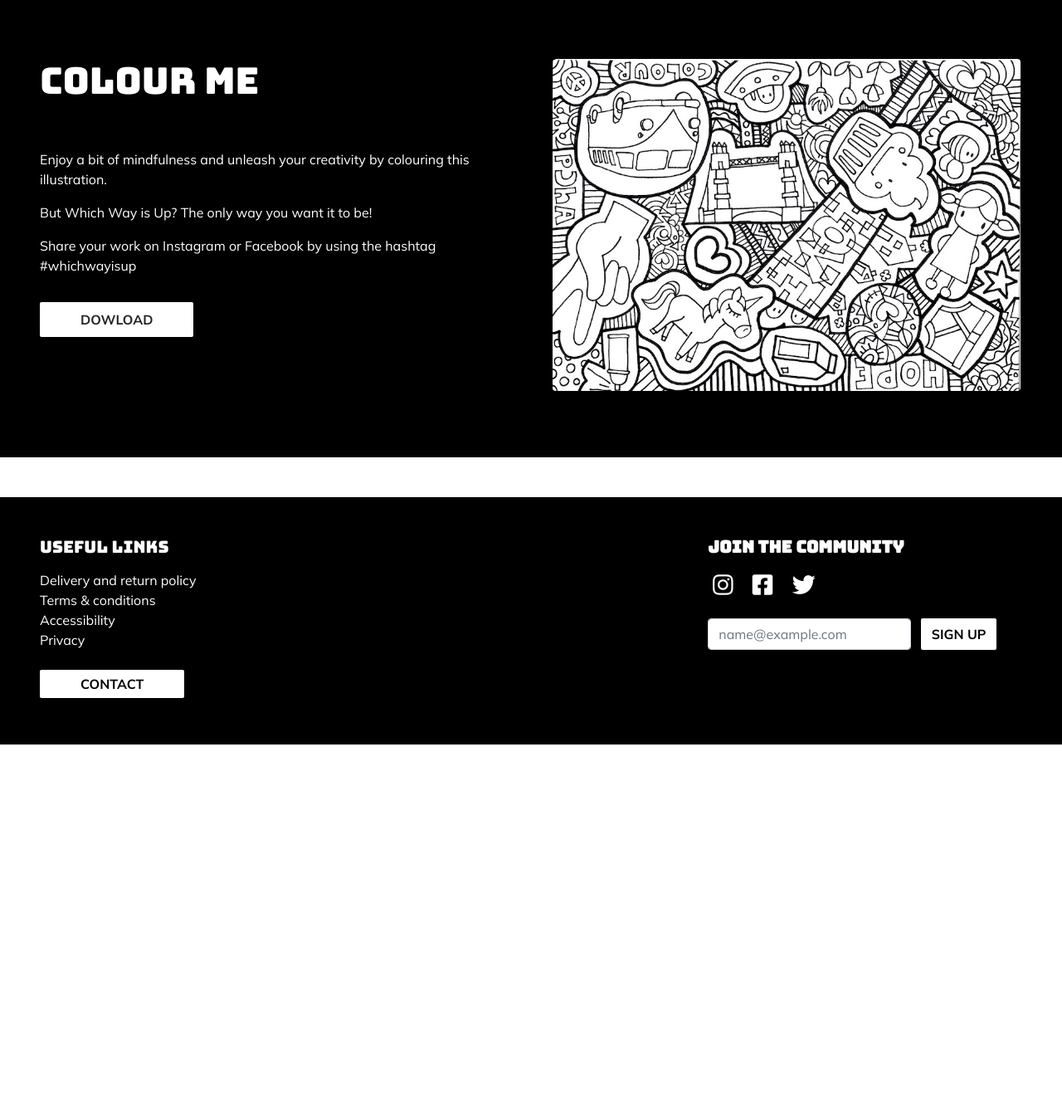
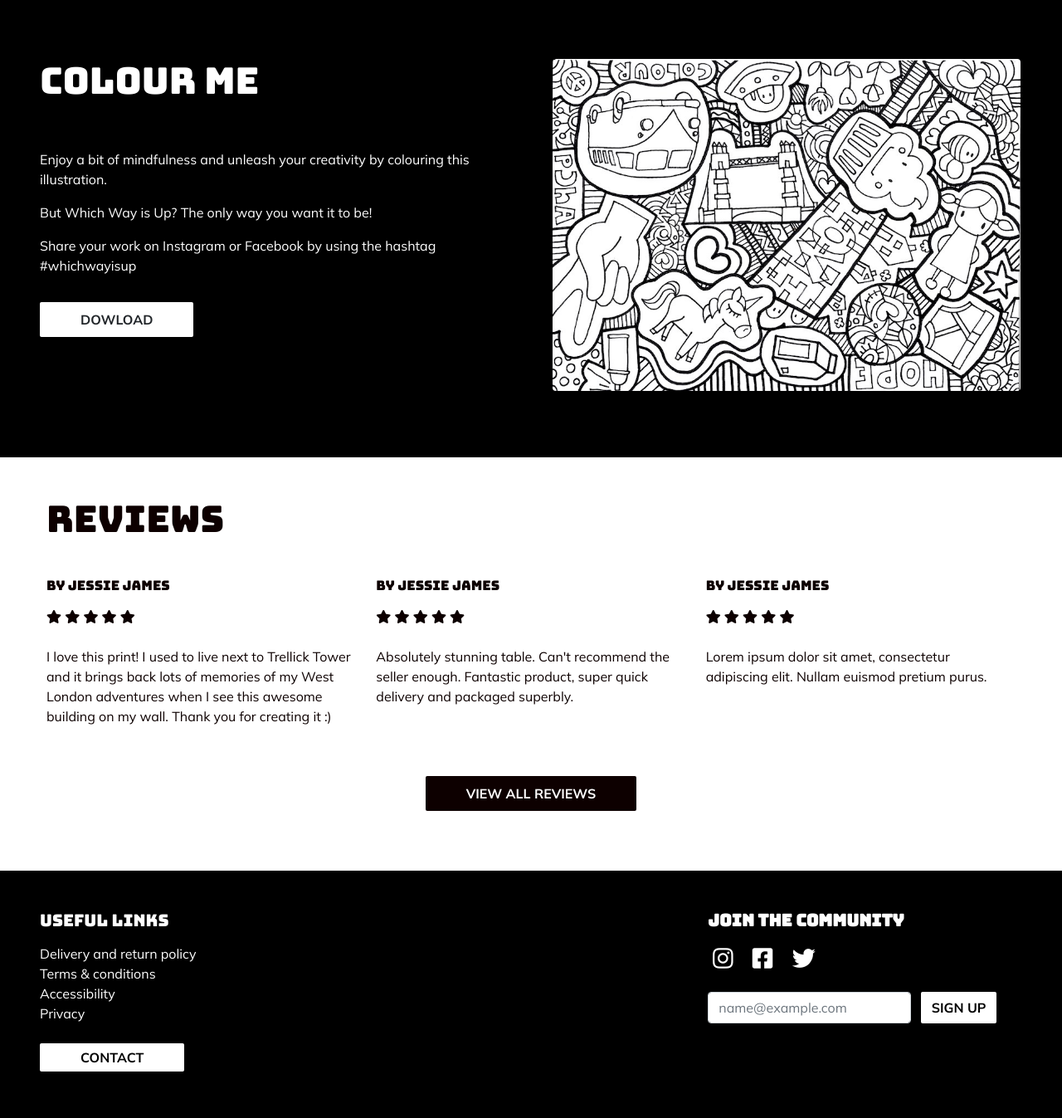
Before and after one commit to lemocla/Which-way-is-up, a Django app: page / in a window 1280 px wide. Shown: the part 1377-2724 px from the top of the page at 83% size. Before the commit the page ends 2274 px from the top, so only its background shows below. Run offline with Django 3.2, Linux system fonts and the light colour scheme; some web fonts are replaced.

Commit message:
Add layout and style to homepage review section

```diff
--- a/home/templates/home/index.html
+++ b/home/templates/home/index.html
@@ -15,7 +15,7 @@
 <div class="container-fluid px-3 px-md-5 container-home mb-5">
     <div class="row px-2 px-md-0 gx-lg-5 pb-4">
         <div class="col-12">
-            <h2 class="homepage-h2 pb-5 pb-lg-5 mb-0">Featured collection</h2>
+            <h2 class="homepage-h2 pb-5 mb-0">Featured collection</h2>
         </div>
         <div class="col-sm-12 col-lg-6 pe-lg-5 ">
             <img src="{{MEDIA_URL}}lexi_cinema.jpg" class="p-2 img-fluid img-home shadow rounded mb-5 mb-lg-2"
@@ -47,7 +47,7 @@
     <div class="container-fluid py-5 px-3 px-md-5 container-home mb-5">
         <div class="row py-4 px-2 px-md-0 gx-lg-5">
             <div class="col-12 d-lg-none d-block">
-                <h2 class="homepage-h2 pb-5 pb-lg-5 mb-0">Colour me</h2>
+                <h2 class="homepage-h2 pb-5 mb-0">Colour me</h2>
             </div>
             <div class="col-sm-12 col-lg-6 order-2 order-lg-1">
                 <h2 class="homepage-h2 pb-lg-5 d-none d-lg-block">Colour me</h2>
@@ -69,4 +69,45 @@
     </div>
 </div>
 
+<!-- Reviews section -->
+<div class="container-fluid px-3 px-md-5 container-home mb-5">
+   <div class="row px-2 justify-content-between">
+       <div class="col-12">
+           <h2 class="homepage-h2 pb-4 mb-0">Reviews</h2>
+       </div>
+       <div class="col-12 col-lg-4 my-3 reviews-container">
+           <h3 class='fs-6 my-1'>By Jessie James</h3>
+           <p class='my-1 my-lg-3'><i class="fas fa-star yellow"></i> <i class="fas fa-star yellow"></i> <i
+                   class="fas fa-star yellow"></i> <i class="fas fa-star yellow"></i> <i
+                   class="fas fa-star yellow"></i>
+           </p>
+           <p class='my-1 mt-lg-4'>I love this print! I used to live next to Trellick Tower and it brings back lots of memories
+               of my West London adventures when I see this awesome building on my wall. Thank you for creating it :)
+           </p>
+       </div>
+       <div class="col-12 col-lg-4 my-3 reviews-container">
+           <h3 class='fs-6 my-1'>By Jessie James</h3>
+           <p class='my-1 my-lg-3'><i class="fas fa-star yellow"></i> <i class="fas fa-star yellow"></i> <i
+                   class="fas fa-star yellow"></i> <i class="fas fa-star yellow"></i> <i
+                   class="fas fa-star yellow"></i>
+           </p>
+           <p class='my-1 mt-lg-4'>Absolutely stunning table. Can't recommend the seller enough. Fantastic product, super quick
+               delivery and packaged superbly.
+           </p>
+       </div>
+       <div class="col-12 col-lg-4 my-3 reviews-container">
+           <h3 class='fs-6 my-1'>By Jessie James</h3>
+           <p class='my-1 my-lg-3'><i class="fas fa-star yellow"></i> <i class="fas fa-star yellow"></i> <i
+                   class="fas fa-star yellow"></i> <i class="fas fa-star yellow"></i> <i
+                   class="fas fa-star yellow"></i>
+           </p>
+           <p class='my-1 mt-lg-4'>Lorem ipsum dolor sit amet, consectetur adipiscing elit. Nullam euismod pretium purus.
+           </p>
+       </div>
+       <div class="mt-3 py-4 text-center">
+           <a href="#" class="btn btn-black px-5 py-2 text-uppercase">View all reviews</a>
+           <!---->
+       </div>
+   </div>
+</div>
 {% endblock %}
--- a/static/css/base.css
+++ b/static/css/base.css
@@ -57,12 +57,12 @@
     border-radius: 2px;
 }
 
-.btn-black{
+.btn-black {
     background-color: var(--black);
     color: var(--white);
 }
 
-.btn-white{
+.btn-white {
     background-color: var(--white);
 }
 
@@ -204,6 +204,10 @@
     .img-home {
         max-height: 400px !important;
     }
+
+    .reviews-container {
+        max-width: 415px;
+    }
 }
 
 @media only screen and (min-width: 1450px) {
```
Lines whose indentation alone changed are shown as unchanged.
